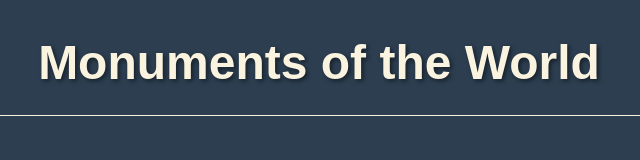
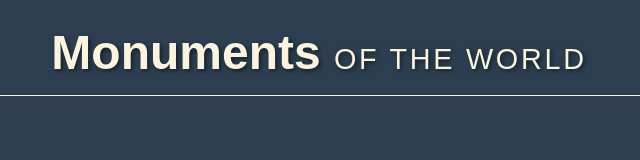
Before and after one commit to IsaSaete/monuments-front, a website built with Vite: page index.html in a window 1280 px wide. Shown: the whole page, without its empty margins (321-961 px from the left). Built offline with nearby package versions, Linux system fonts and the light colour scheme.

Commit message:
Modify style header

```diff
--- a/src/components/App/App.css
+++ b/src/components/App/App.css
@@ -1,7 +1,5 @@
 .main-container {
   display: flex;
   justify-content: center;
-  border-bottom: 0.5px solid #faf3e0;
   max-width: 1400px;
-  padding: 20px;
 }
--- a/src/components/Header/Header.css
+++ b/src/components/Header/Header.css
@@ -1,15 +1,22 @@
 .main-header {
+  color: #faf3e0;
+  width: 100%;
   display: flex;
+  padding: 20px 10px;
+  border-bottom: 0.5px solid #faf3e0;
   justify-content: center;
-  align-items: center;
-  padding: 10px;
 }
 
 .title-header {
-  color: #faf3e0;
   margin: 0;
   font-size: 3rem;
-  text-align: center;
   transform: translateY(5px);
   text-shadow: 2px 2px 4px #00000080;
 }
+.subtitle-header {
+  font-size: 1.8rem;
+  letter-spacing: 2.7px;
+  text-transform: uppercase;
+  font-weight: 100;
+  text-shadow: 2px 2px 4px #00000080;
+}
--- a/src/components/Header/getHeader.ts
+++ b/src/components/Header/getHeader.ts
@@ -4,7 +4,7 @@ const getHeader = (): HTMLElement => {
   const header = document.createElement("header");
   header.className = "main-header";
 
-  header.innerHTML = "<h1 class='title-header'>Monuments of the World</h1>";
+  header.innerHTML = `<h1 class="title-header">Monuments <span class="subtitle-header">of the world</span></h1>`;
 
   return header;
 };
```
